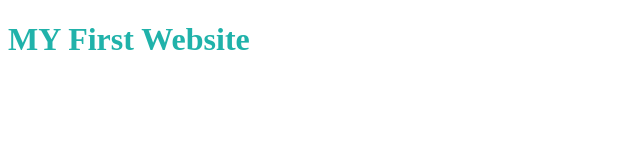
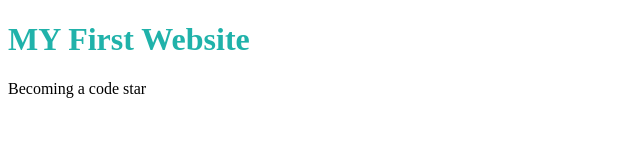
Before and after one commit to jamilbarrett/first_day_website, a plain HTML site: page index.html in a window 1280 px wide. Shown: the whole page, without its empty margins (0-640 px from the left). Drawn offline with Linux system fonts and the light colour scheme.

Commit message:
added paragraph

```diff
--- a/index.html
+++ b/index.html
@@ -10,6 +10,7 @@
     <body>
         <!-- <h1 style = "color: red; margin: o;">MY First Website</h1> -->
         <h1>MY First Website</h1>
+        <p>Becoming a code star</p>
 
     </body>
 </html>
```
